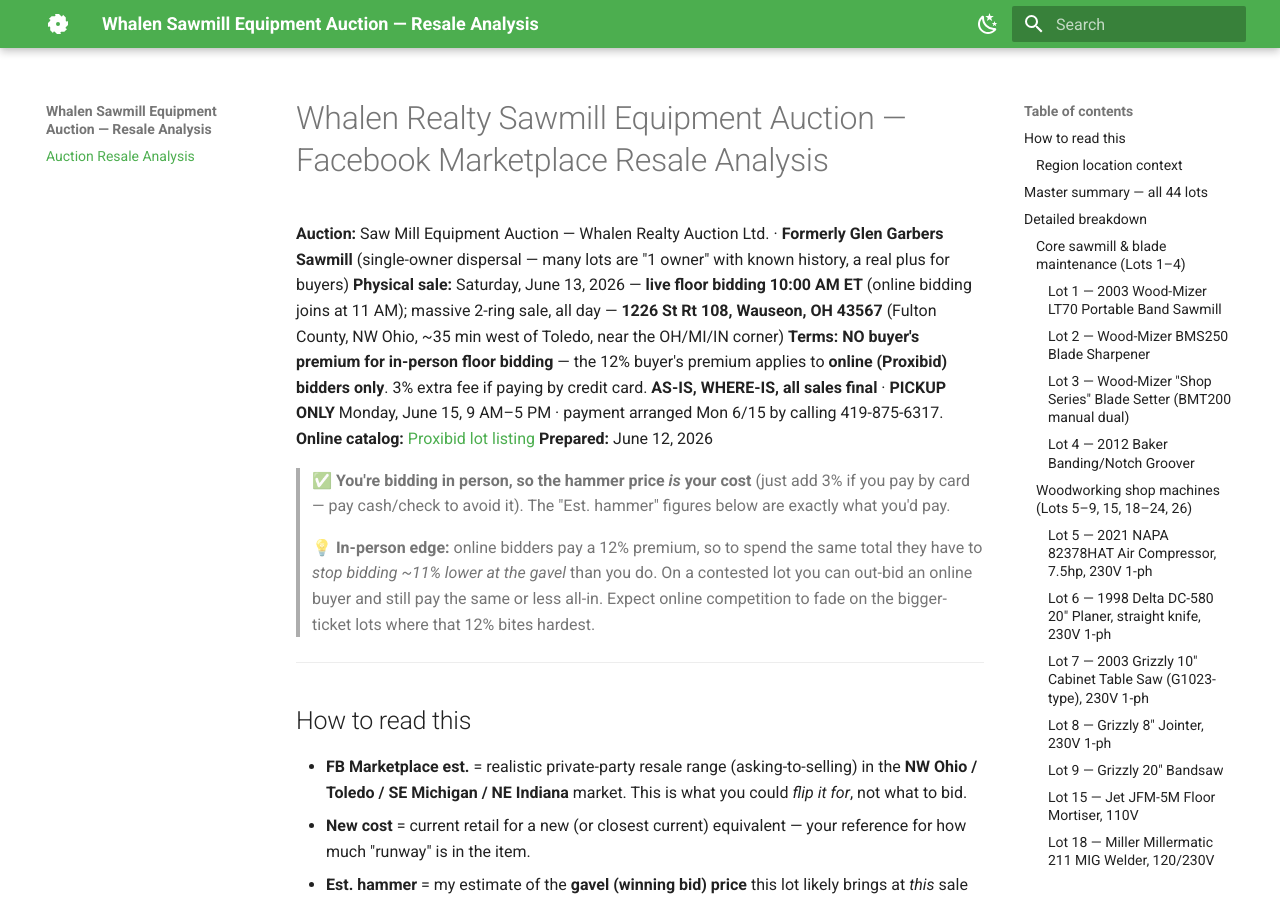
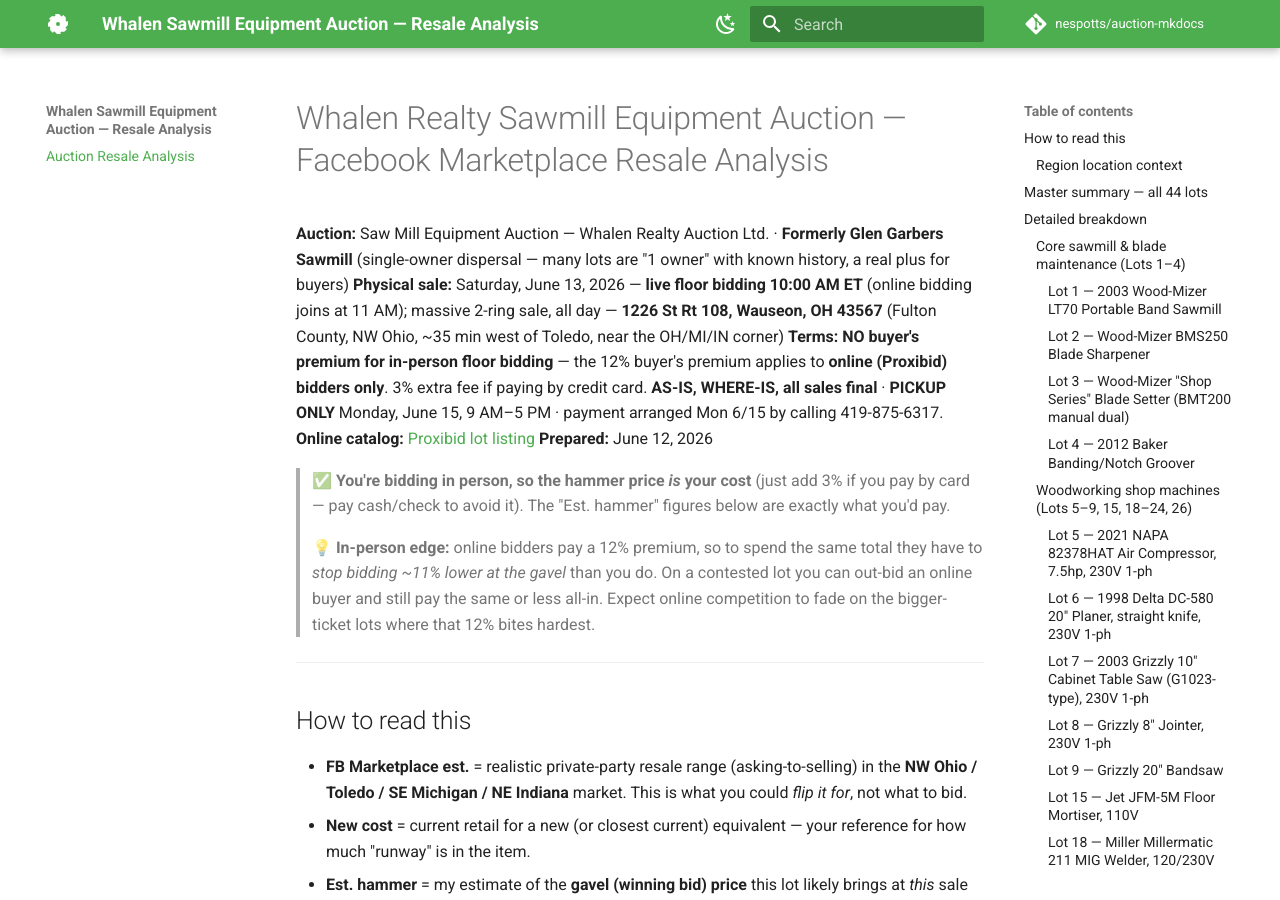
Before and after one commit to nespotts/auction-mkdocs, an MkDocs documentation site: the page built from docs/index.md, in a window 1280 px wide and 900 px high. Built offline with MkDocs 1.6.1 and Material for MkDocs 9.7.7, drawn with Linux system fonts in a browser that asks for light colours; comment, search, counter and statistics services are not loaded; part of the change alters nothing that is shown.

```diff
--- a/mkdocs.yml
+++ b/mkdocs.yml
@@ -4,14 +4,13 @@ site_description: >-
   estimated auction hammer prices for the Whalen Realty Sawmill Equipment
   Auction (formerly Glen Garbers Sawmill) — Wauseon, OH, June 13, 2026.
 
-# IMPORTANT: set this to your real GitHub Pages URL before deploying, e.g.
-#   https://<your-github-username>.github.io/<your-repo-name>/
-# It is used for canonical links, the sitemap, and instant navigation.
-site_url: https://USERNAME.github.io/AuctionInfo/
+# GitHub Pages URL (used for canonical links, the sitemap, and instant navigation).
+# If you fork/rename the repo, update this to https://<user>.github.io/<repo>/
+site_url: https://nespotts.github.io/auction-mkdocs/
 
-# Optional — uncomment and set to show an "edit this page" link / repo button:
-# repo_url: https://github.com/USERNAME/AuctionInfo
-# repo_name: USERNAME/AuctionInfo
+# Adds a GitHub repo link in the header.
+repo_url: https://github.com/nespotts/auction-mkdocs
+repo_name: nespotts/auction-mkdocs
 
 theme:
   name: material
```
Also changed, not shown: 1 other file.
